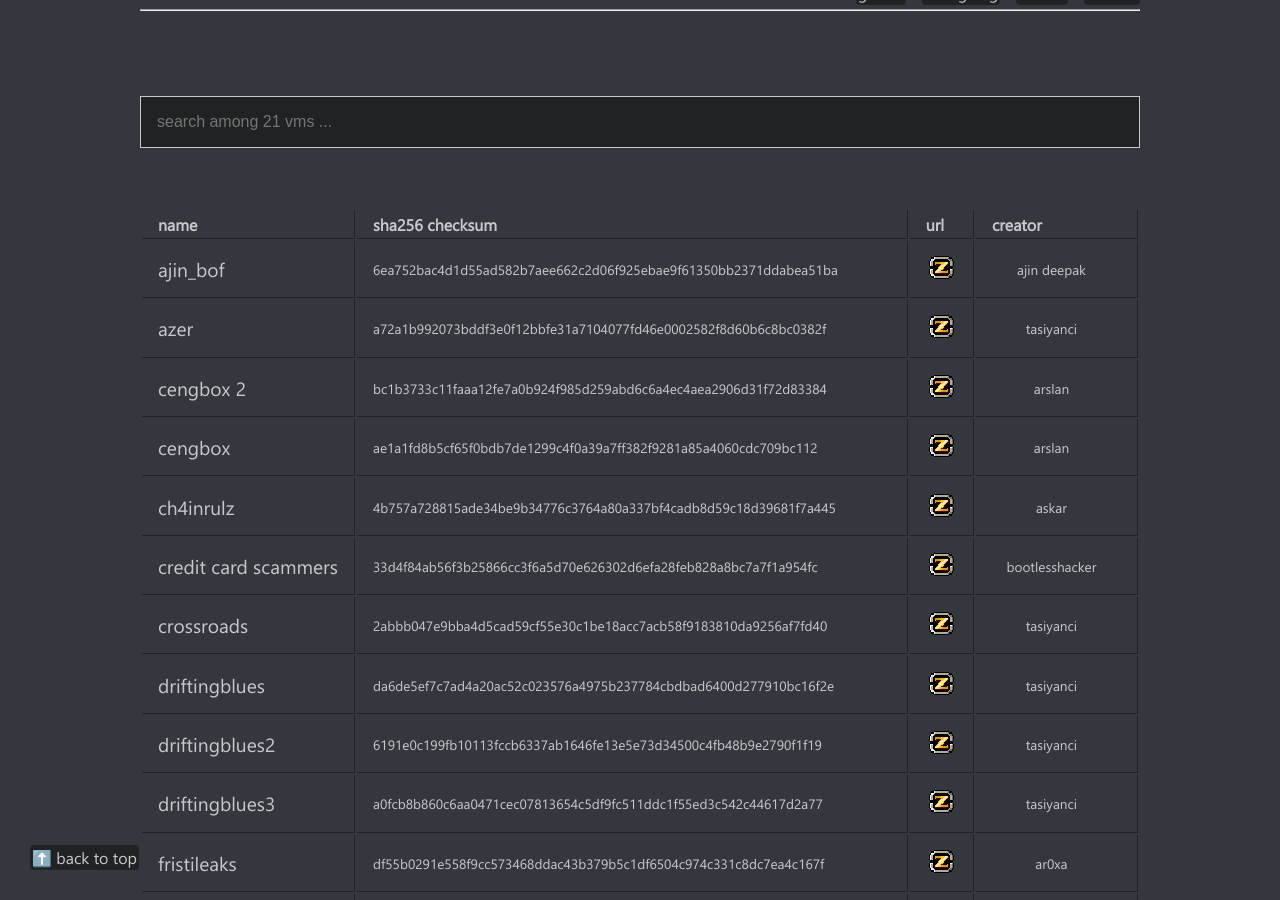
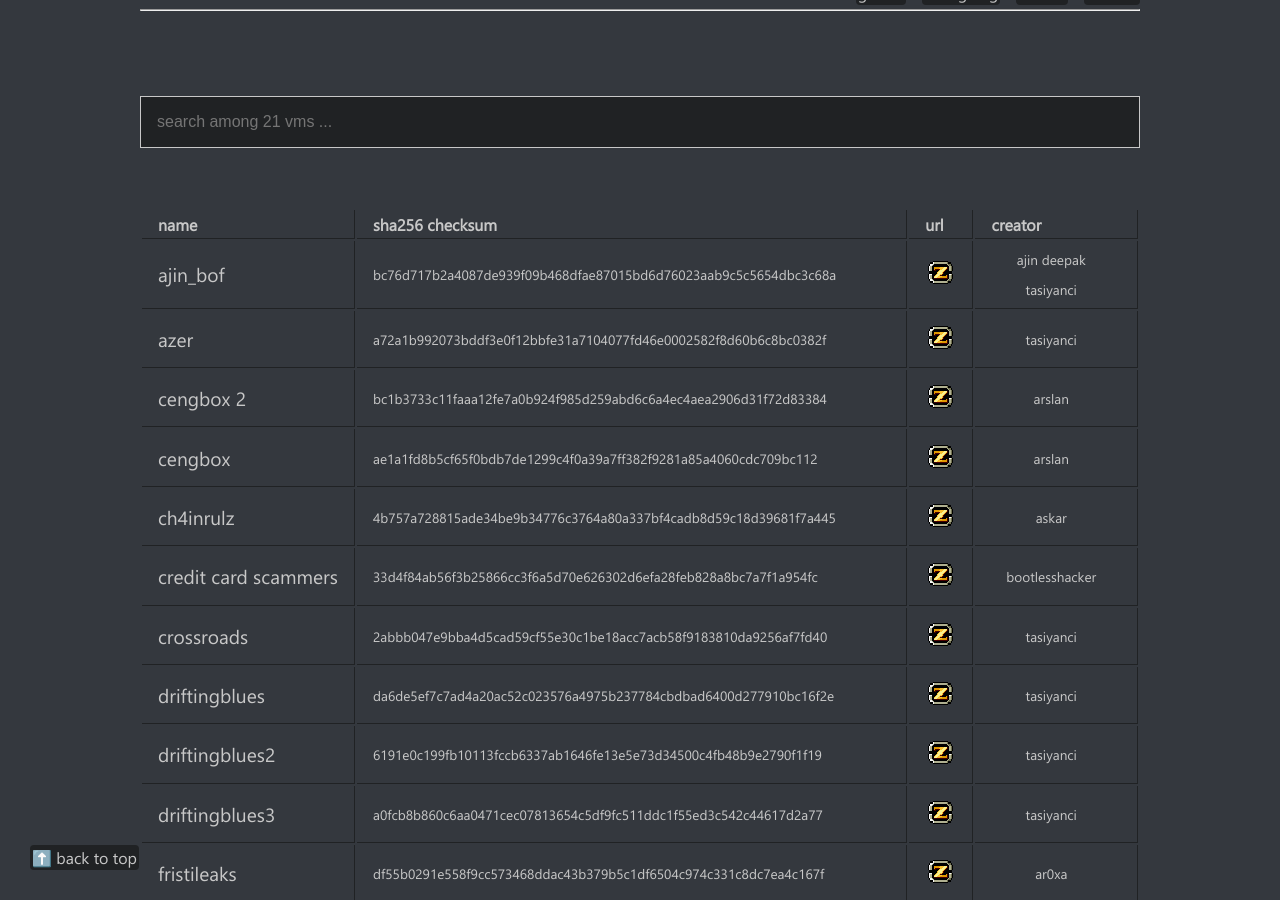
Before and after one commit to armctf/armctf, a Jekyll site: the page built from index.md, in a window 1280 px wide and 900 px high, scrolled down 359 px. Built offline with Jekyll 4.4.1, drawn with Linux system fonts in a browser that asks for light colours.

Commit message:
c2
correction update

```diff
--- a/_data/curls.yml
+++ b/_data/curls.yml
@@ -40,4 +40,4 @@ muzzybox:
 sp alphonse:
   label: <a target="_blank" class="newicon" href="https://nc.zurrak.com/s/dtG3Byi643HAF6G"><img src="assets/nc.png"></a>
 ajin_bof:
-  label: <a target="_blank" class="newicon" href="https://nc.zurrak.com/s/sLwpXk6mqCeHpon"><img src="assets/nc.png"></a>
+  label: <a target="_blank" class="newicon" href="https://nc.zurrak.com/s/wcqoQbg6L6Wg5NE"><img src="assets/nc.png"></a>
--- a/_data/functions.yml
+++ b/_data/functions.yml
@@ -40,4 +40,4 @@ muzzybox:
 sp alphonse:
   label: 1e959be14f238a8e91d6ca4ea695a60559ae637e977ab3c73323e4bce27b809a
 ajin_bof:
-  label: 6ea752bac4d1d55ad582b7aee662c2d06f925ebae9f61350bb2371ddabea51ba
+  label: bc76d717b2a4087de939f09b468dfae87015bd6d76023aab9c5c5654dbc3c68a
--- a/_data/wals.yml
+++ b/_data/wals.yml
@@ -40,4 +40,4 @@ muzzybox:
 sp alphonse:
   label: <a target="_blank" href="https://dsolstad.com/">dsolstad</a>
 ajin_bof:
-  label: <a target="_blank" href="https://www.linkedin.com/in/ajin-ad2001/">ajin deepak</a>
+  label: <a target="_blank" href="https://www.linkedin.com/in/ajin-ad2001/">ajin deepak</a><br><a target="_blank" href="https://linkedin.com/in/aslanemreaslan">tasiyanci</a>
```
Also changed, not shown: changelog.txt.
